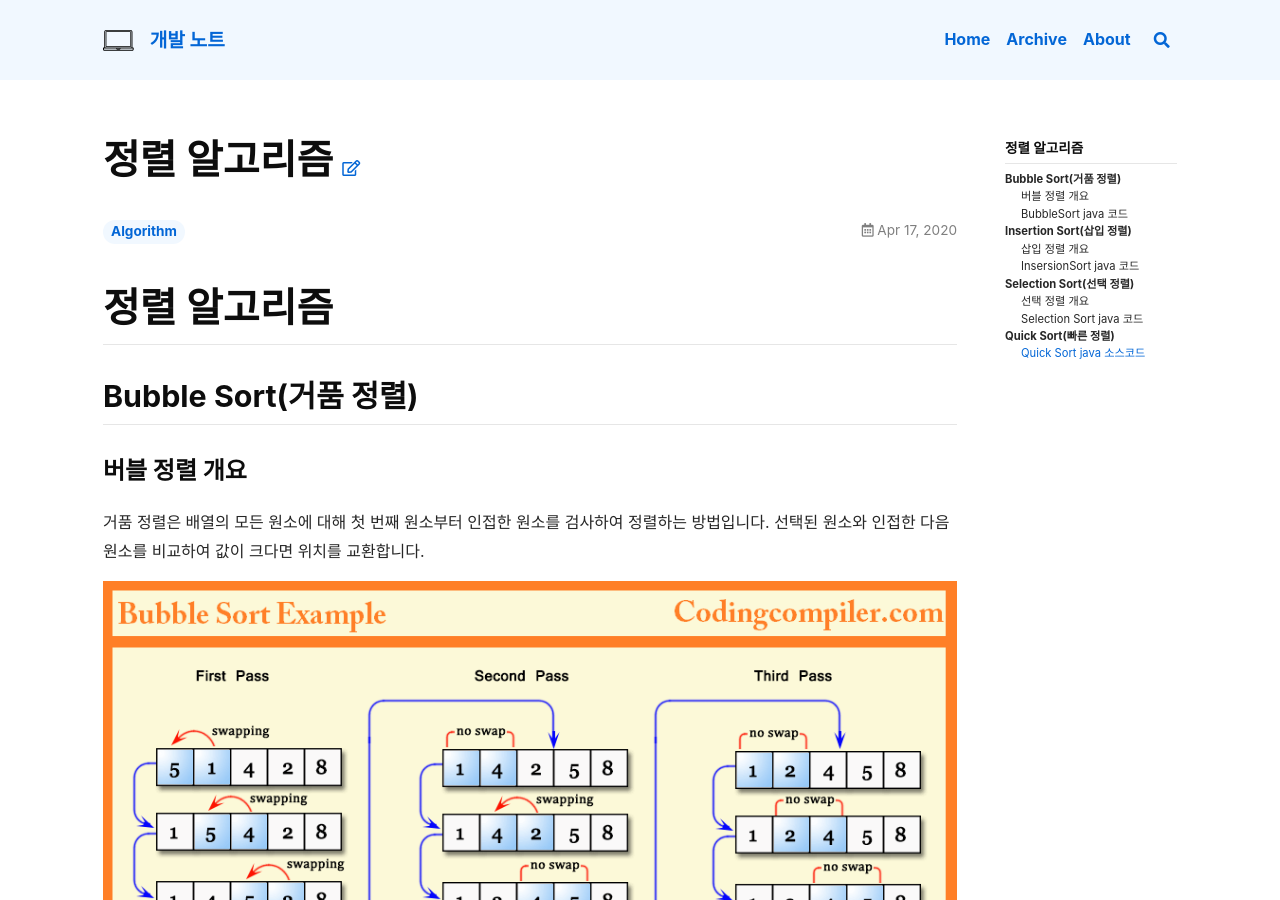
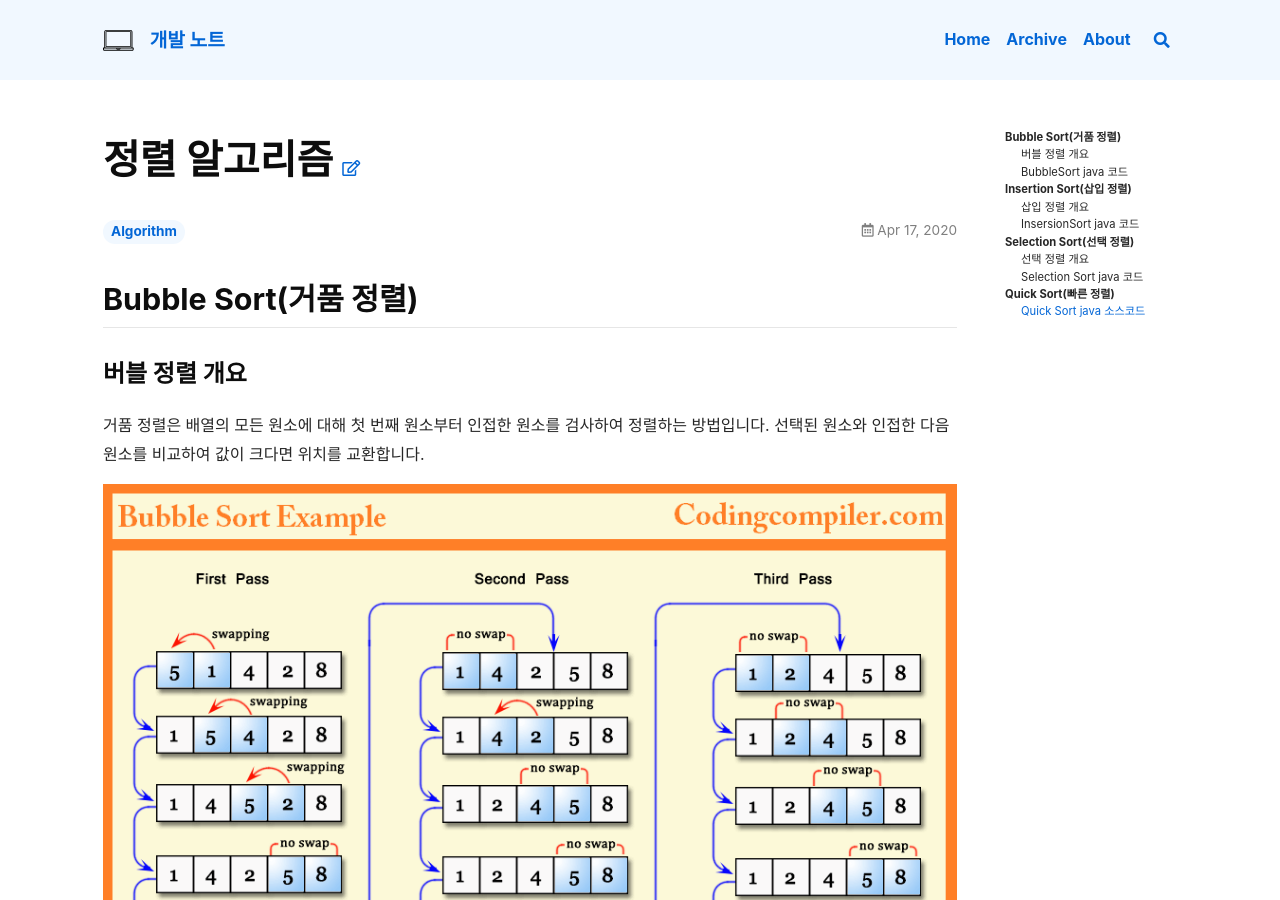
Before and after one commit to hyungyu-yoon/hyungyu-yoon.github.io, a Jekyll site: the page built from _posts/2020-04-17-sort.md, in a window 1280 px wide and 900 px high. Built offline with Jekyll 4.4.1, drawn with Linux system fonts in a browser that asks for light colours; nearby versions of some CDN libraries; comment, search, counter and statistics services are not loaded.

Commit message:
Update 2020-04-17-sort.md

```diff
--- a/_posts/2020-04-17-sort.md
+++ b/_posts/2020-04-17-sort.md
@@ -5,7 +5,6 @@
 key: 2
 ---
 
-# 정렬 알고리즘
 
 ## Bubble Sort(거품 정렬)
 
@@ -46,7 +45,7 @@
 }
 ~~~
 
----
+___
 
 
 
@@ -97,7 +96,7 @@
 }
 ~~~
 
----
+___
 
 
 
@@ -151,14 +150,14 @@
 }
 ~~~
 
----
+___
 
 
 ## Quick Sort(빠른 정렬)
 
 퀵 정렬은 분할 정복 알고리즘입니다. 피봇(pivot)을 선정하고 기준으로 하여 왼쪽에는 피봇 값 보다 작은 원소를 두고 오른쪽에는 큰 값을 두도록하여 정렬하는 방식입니다. 피봇으로 나누어진 왼쪽, 오른쪽을 재귀 함수를 이용해 다시 정렬합니다. 반복이 끝나면 작은 값은 왼쪽, 큰 값은 오른쪽에 모이게 되어 정렬이 완료됩니다.
 
-![퀵 소트](/assets/img/quicksort.png)
+<img src="/assets/img/quicksort.png" style="zoom:50%;" />
 
 #### 정렬 과정
 
@@ -216,4 +215,4 @@
 }
 ~~~
 
----
+___
```
